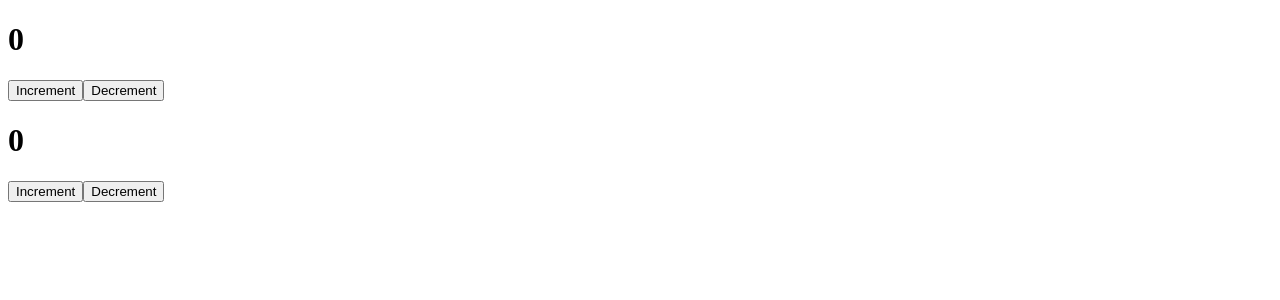
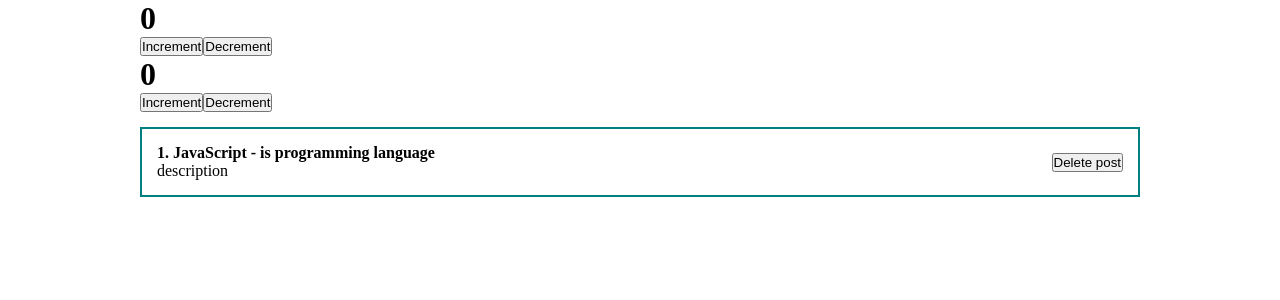
Before and after one commit to elijahmylcev/ReactFC, a React (Create React App) app: page / in a window 1280 px wide. Shown: the top 300 px of the page. Built offline with nearby package versions, Linux system fonts and the light colour scheme.

Commit message:
props in func components

```diff
--- /dev/null
+++ b/src/App.css
@@ -0,0 +1,24 @@
+* {
+  margin: 0;
+  padding: 0;
+  box-sizing: border-box;
+}
+
+#root {
+  display: flex;
+  justify-content: center;
+}
+
+.App {
+  width: 1000px;
+}
+
+.post {
+  display: flex;
+  padding: 15px;
+  border: 2px solid teal;
+  justify-content: space-between;
+  align-items: center;
+  margin-top: 15px;
+  width: 100%;
+}
--- a/src/App.js
+++ b/src/App.js
@@ -1,12 +1,15 @@
 import React from 'react';
 import ClassCounter from './components/ClassCounter';
 import Counter from './components/Counter';
+import './App.css';
+import PostItem from './components/PostItem';
 
 function App() {
   return (
     <div className="App">
       <Counter />
       <ClassCounter />
+      <PostItem post={{ id: 1, title: 'JavaScript - is programming language', body: 'description' }} />
     </div>
   );
 }
--- /dev/null
+++ b/src/components/PostItem.jsx
@@ -0,0 +1,23 @@
+function PostItem(props) {
+  const { id, title, body } = props.post;
+  return (
+    <div className="post">
+      <div className="post__content">
+        <strong>
+          {id}
+          .
+          {' '}
+          {title}
+        </strong>
+        <div>
+          {body}
+        </div>
+      </div>
+      <div className="post__btn">
+        <button type="button">Delete post</button>
+      </div>
+    </div>
+  );
+}
+
+export default PostItem;
```
Also changed, not shown: .eslintrc.json.
